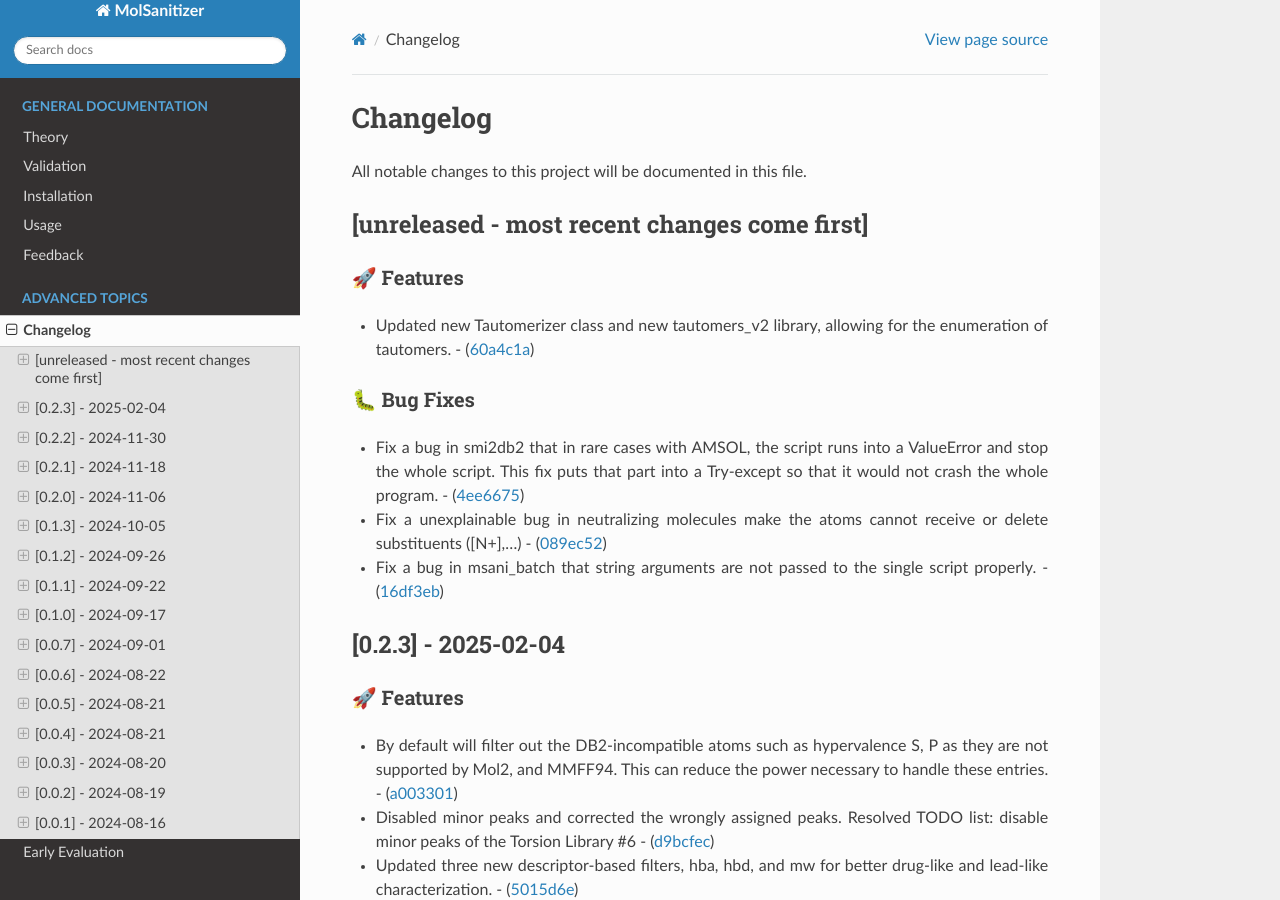
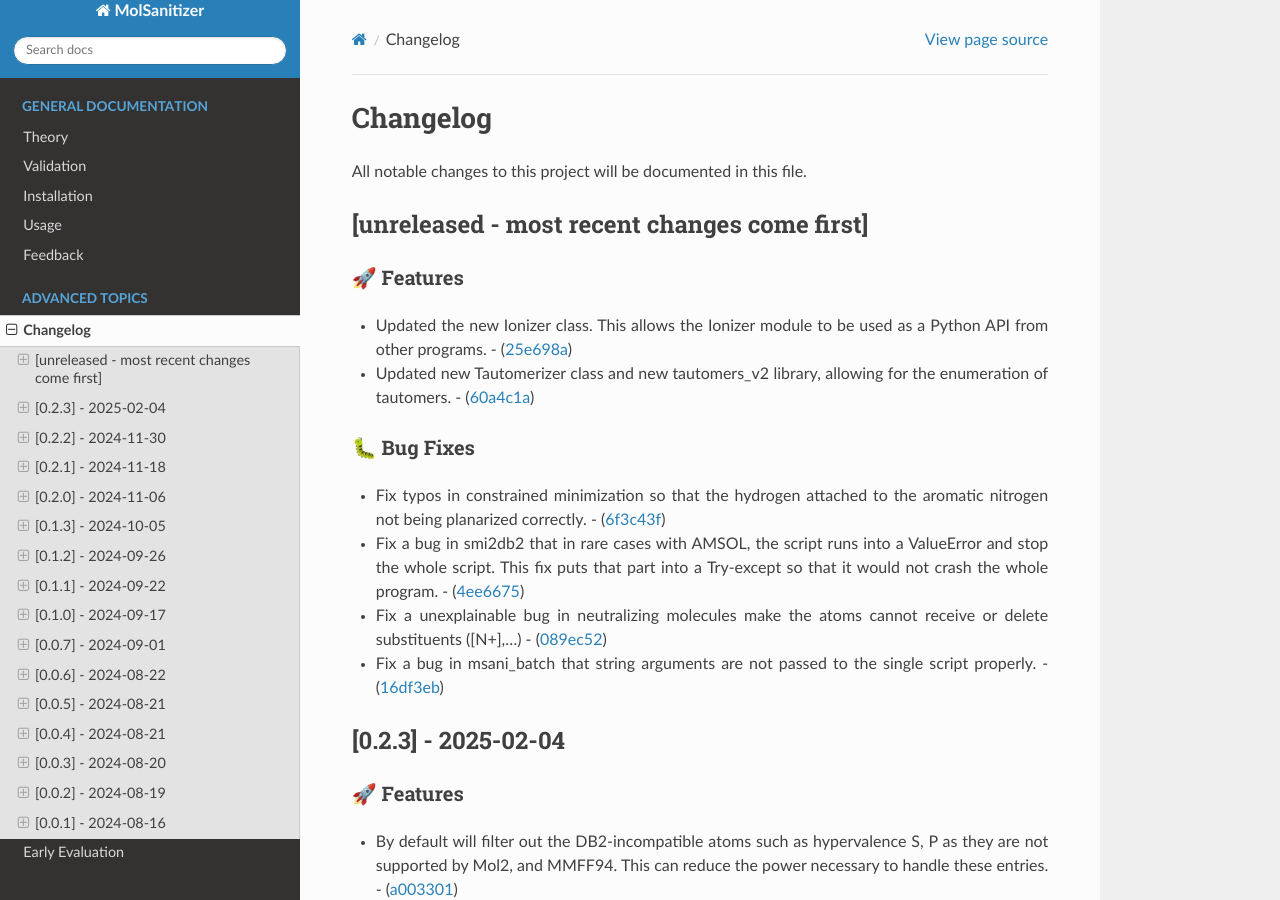
Before and after one commit to phonglam3103/msani-readthedocs, a Sphinx documentation site: the page built from docs/source/changes.rst, in a window 1280 px wide and 900 px high. Built offline with Sphinx 7.4.7 and the Read the Docs theme 3.1.0, drawn with Linux system fonts in a browser that asks for light colours; formulas are drawn with MathJax 3.

Commit message:
Update changes.rst from the software repository

```diff
--- a/docs/source/changes.rst
+++ b/docs/source/changes.rst
@@ -9,6 +9,9 @@ All notable changes to this project will be documented in this file.
 🚀 Features
 ~~~~~~~~~~~
 
+-  Updated the new Ionizer class. This allows the Ionizer module to be
+   used as a Python API from other programs. -
+   (`25e698a <https://github.com/phonglam3103/MolSanitizer/commit/25e698a89cb383309038e4cf6fa05011cac5dea1>`__)
 -  Updated new Tautomerizer class and new tautomers_v2 library, allowing
    for the enumeration of tautomers. -
    (`60a4c1a <https://github.com/phonglam3103/MolSanitizer/commit/60a4c1abdbe035addbaa336c57726131fe2d182b>`__)
@@ -16,6 +19,9 @@ All notable changes to this project will be documented in this file.
 🐛 Bug Fixes
 ~~~~~~~~~~~~
 
+-  Fix typos in constrained minimization so that the hydrogen attached
+   to the aromatic nitrogen not being planarized correctly. -
+   (`6f3c43f <https://github.com/phonglam3103/MolSanitizer/commit/6f3c43fb83a75d5dbb8399a8015cca0121414abc>`__)
 -  Fix a bug in smi2db2 that in rare cases with AMSOL, the script runs
    into a ValueError and stop the whole script. This fix puts that part
    into a Try-except so that it would not crash the whole program. -
```
